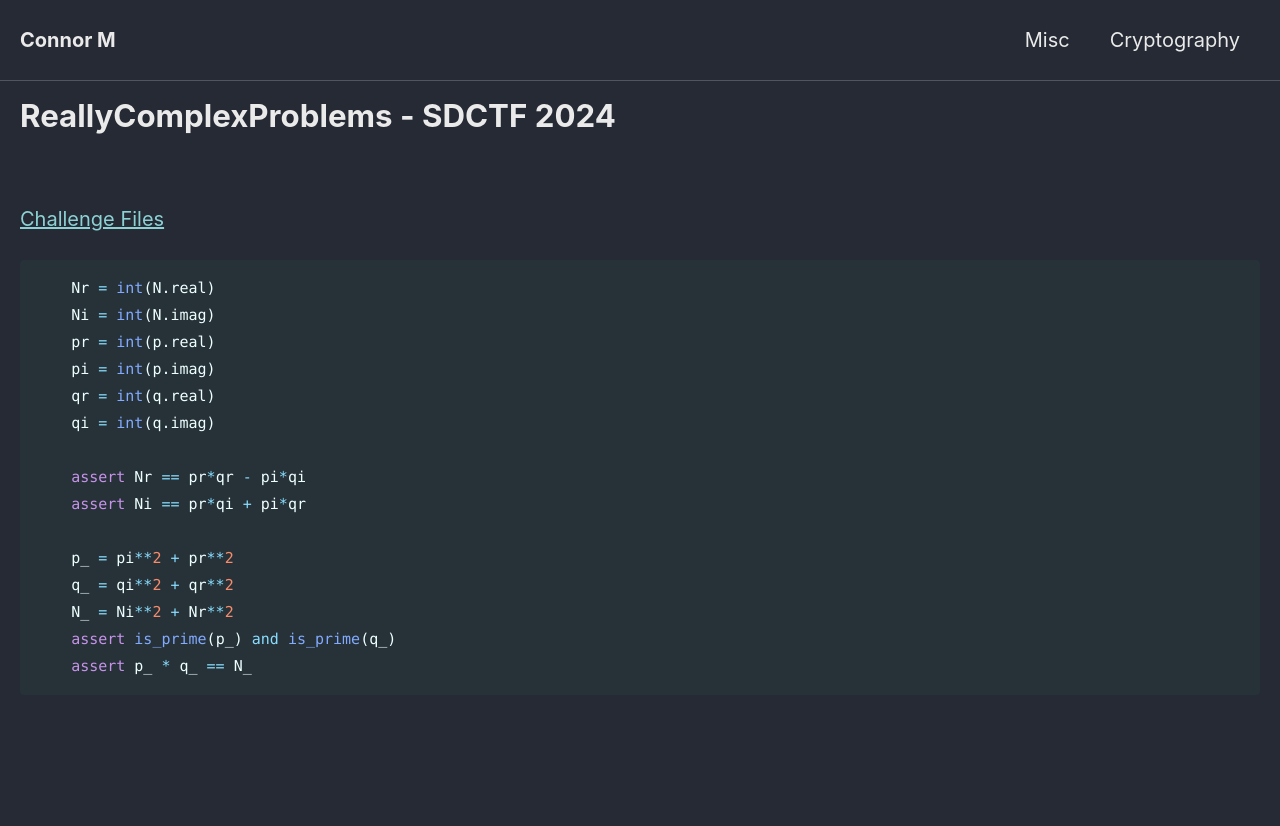
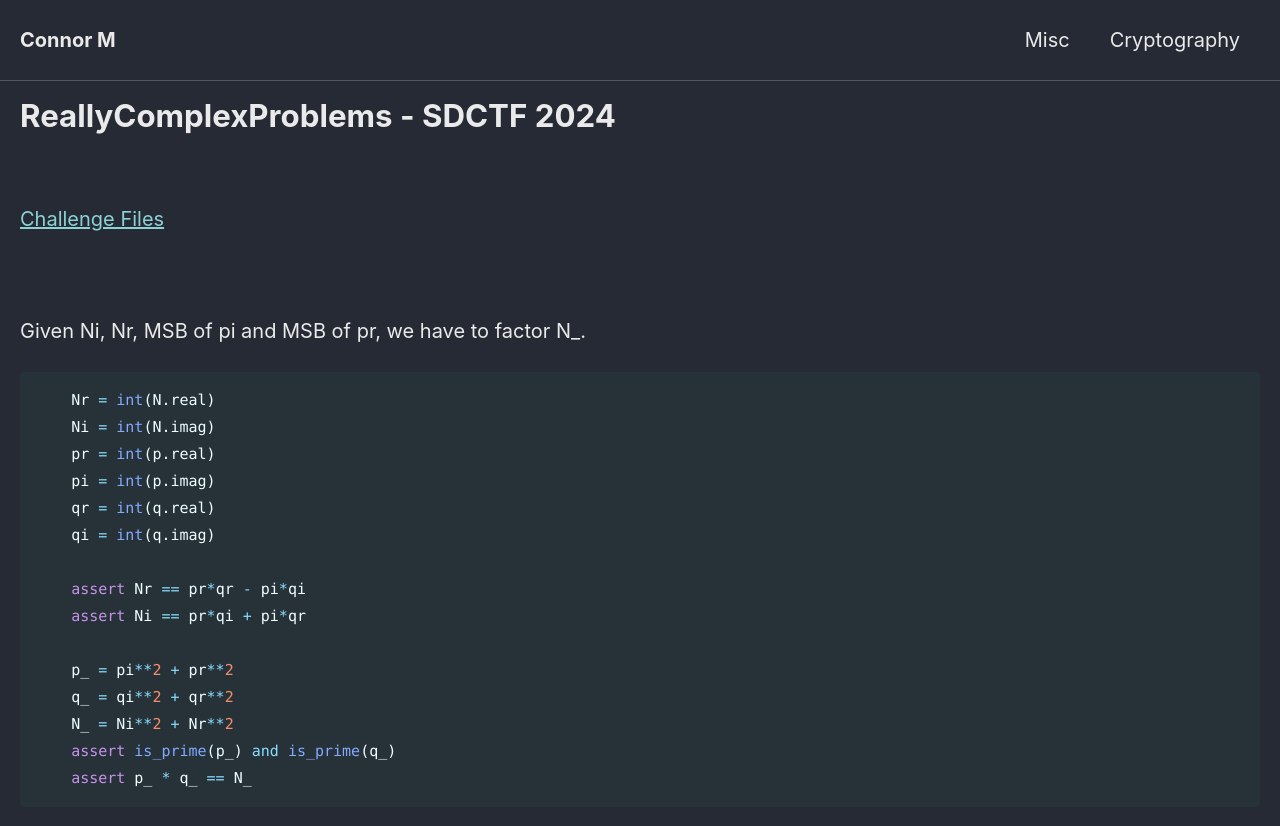
Before and after one commit to Connor-McCartney/Connor-McCartney.github.io, a Jekyll site: the page built from _pages/cryptography/rsa/ReallyComplexProblems-SDCTF-2024.md, in a window 1280 px wide. Shown: the top 826 px of the page. Built offline with Jekyll 4.4.1, drawn with Linux system fonts in a browser that asks for light colours; cached includes are drawn as plain includes.

Commit message:
Update ReallyComplexProblems-SDCTF-2024.md

````diff
--- a/_pages/cryptography/rsa/ReallyComplexProblems-SDCTF-2024.md
+++ b/_pages/cryptography/rsa/ReallyComplexProblems-SDCTF-2024.md
@@ -7,6 +7,9 @@ title: ReallyComplexProblems - SDCTF 2024
 
 [Challenge Files](https://github.com/Connor-McCartney/CTF_Files/tree/main/2024/SDCTF/ReallyComplexProblems)
 
+<br>
+
+Given Ni, Nr, MSB of pi and MSB of pr, we have to factor N_.
 
 ```python
     Nr = int(N.real)
````
